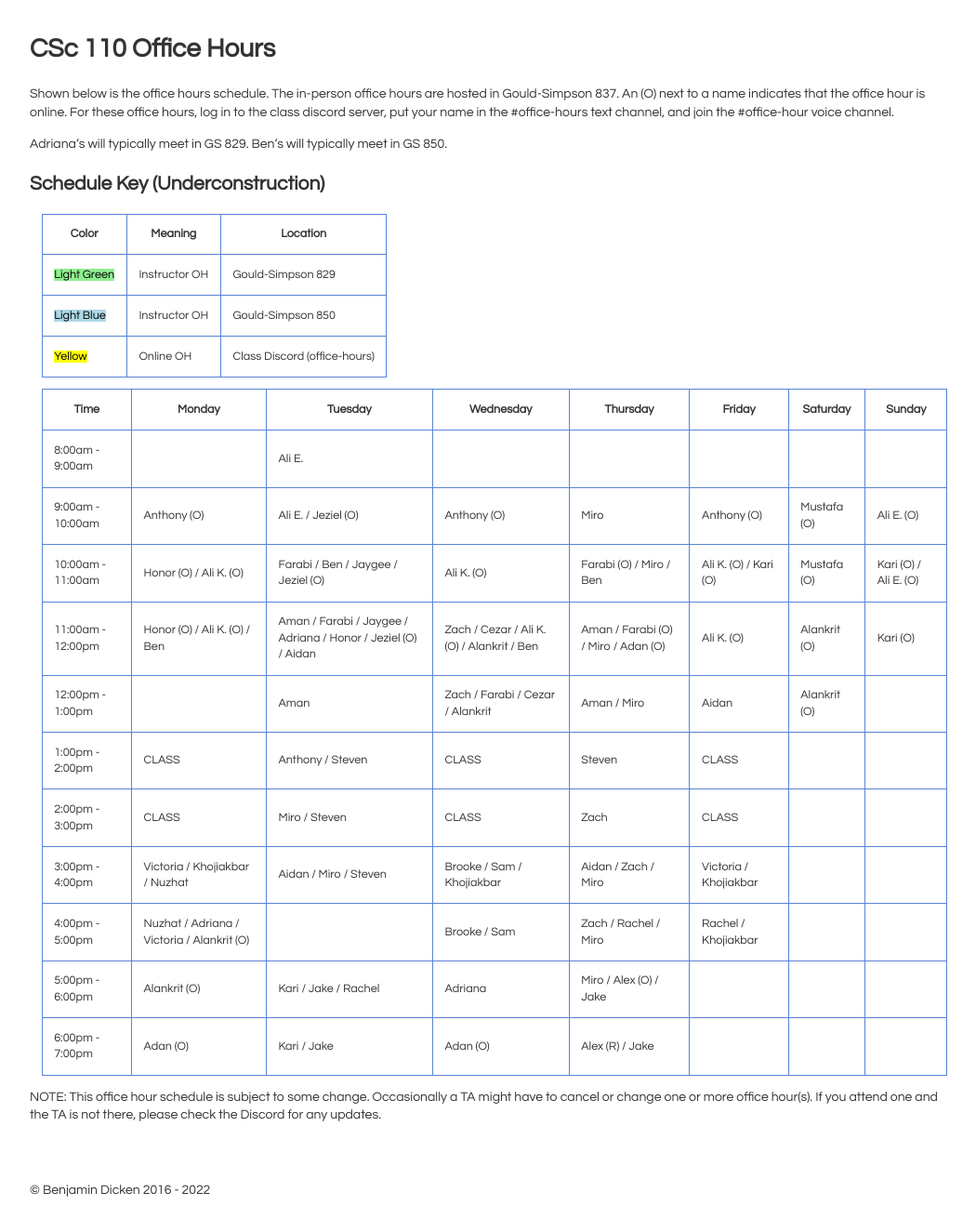
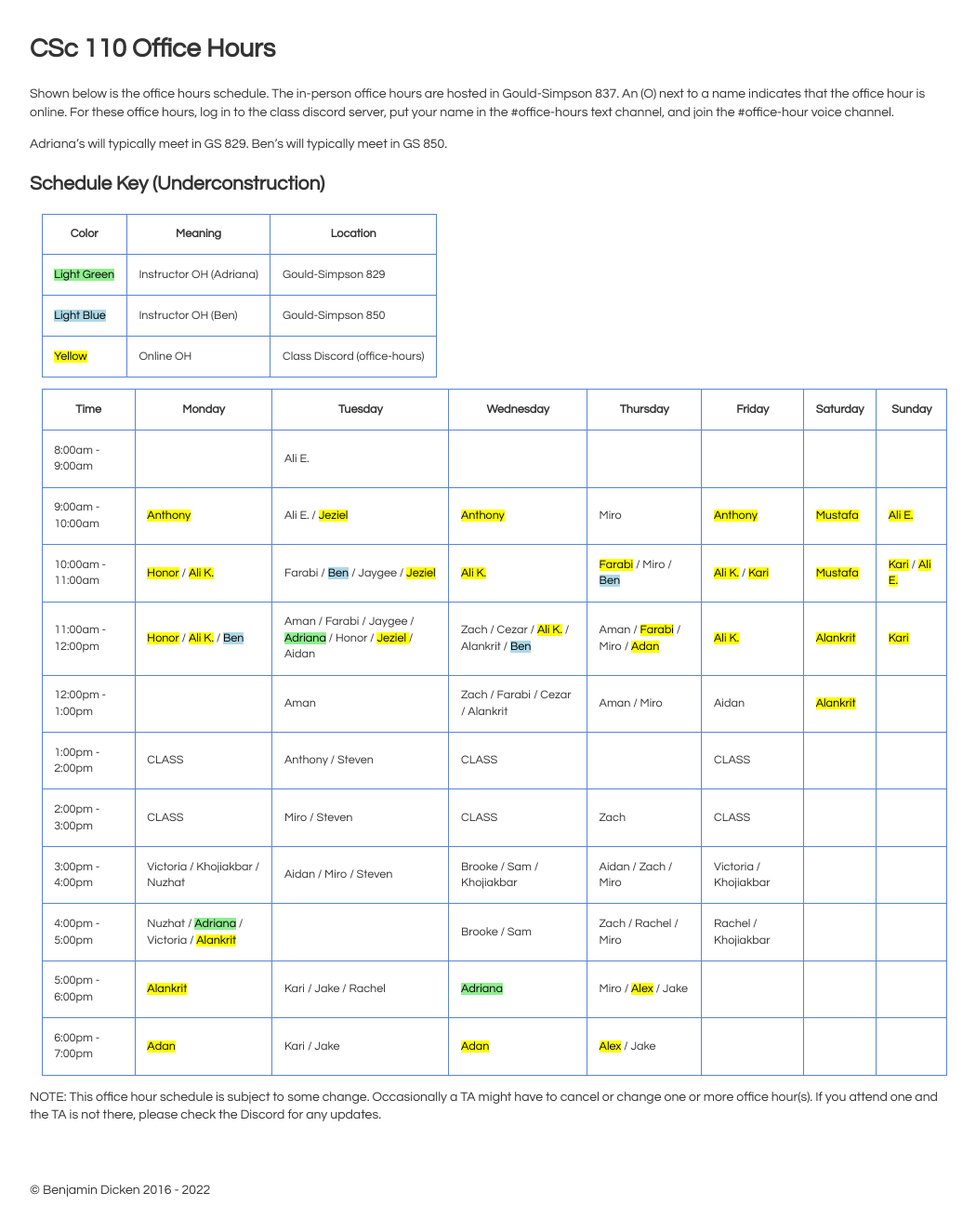
Before and after one commit to bddicken/cs110fall2022website, a Jekyll site: the page built from office_hours/index.md, in a window 1280 px wide. Shown: the whole page at 93% size, without its empty margins (108-1158 px from the left). Built offline with Jekyll 4.4.1, drawn with Linux system fonts in a browser that asks for light colours; some of the changed lines change nothing that is shown.

Commit message:
Added color

```diff
--- a/office_hours/index.md
+++ b/office_hours/index.md
@@ -29,39 +29,24 @@ Ben's will typically meet in GS 850.
 
 | Color | Meaning | Location |
 | --- | --- | --- |
-| <mark style="background-color:lightgreen">Light Green</mark> | Instructor OH | Gould-Simpson 829 |
-| <mark style="background-color:lightblue">Light Blue</mark> | Instructor OH | Gould-Simpson 850 |
+| <mark style="background-color:lightgreen">Light Green</mark> | Instructor OH (Adriana) | Gould-Simpson 829 |
+| <mark style="background-color:lightblue">Light Blue</mark> | Instructor OH (Ben) | Gould-Simpson 850 |
 | <mark>Yellow</mark> | Online OH | Class Discord (office-hours) |
 
-<!--
-<mark>Anthony</mark>
-<mark>Mustafa</mark>
-<mark>Honor</mark>
-<mark>Kari</mark>
-<mark>Ali E.</mark>
-<mark>Farabi</mark>
-<mark>Adan</mark>
-<mark>Alankriy</mark>
-<mark>Ali K.</mark>
-<mark>Jeziel</mark>
-
-<mark style="background-color:lightblue">Ben</mark>
-<mark style="background-color:lightgreen">Adriana</mark>
--->
 
 | Time | Monday | Tuesday | Wednesday | Thursday | Friday | Saturday | Sunday |
 |---|---|---|---|---|---|
 | 8:00am - 9:00am   | | Ali E. | | | | | |
-| 9:00am - 10:00am  | Anthony (O) | Ali E. / Jeziel (O) | Anthony (O) | Miro | Anthony (O) | Mustafa (O) | Ali E. (O) |
-| 10:00am - 11:00am | Honor (O) / Ali K. (O) | Farabi / Ben / Jaygee / Jeziel (O) | Ali K. (O) | Farabi (O) / Miro / Ben | Ali K. (O) / Kari (O) | Mustafa (O) | Kari (O) / Ali E. (O) |
-| 11:00am - 12:00pm | Honor (O) / Ali K. (O) / Ben | Aman / Farabi / Jaygee / Adriana / Honor / Jeziel (O) / Aidan | Zach / Cezar / Ali K. (O)  / Alankrit / Ben | Aman / Farabi (O) / Miro / Adan (O) | Ali K. (O) | Alankrit (O) | Kari (O) |
-| 12:00pm - 1:00pm  |  | Aman | Zach / Farabi / Cezar / Alankrit | Aman / Miro | Aidan | Alankrit (O) | |
-| 1:00pm - 2:00pm   | CLASS | Anthony / Steven | CLASS | Steven | CLASS | | |
+| 9:00am - 10:00am  | <mark>Anthony</mark> | Ali E. / <mark>Jeziel </mark> | <mark>Anthony</mark> | Miro | <mark>Anthony</mark> | <mark>Mustafa </mark> | <mark>Ali E.</mark> |
+| 10:00am - 11:00am | <mark>Honor</mark> / <mark>Ali K.</mark> | Farabi / <mark style="background-color:lightblue">Ben</mark> / Jaygee / <mark>Jeziel </mark> | <mark>Ali K.</mark> | <mark>Farabi</mark> / Miro / <mark style="background-color:lightblue">Ben</mark> | <mark>Ali K.</mark> / <mark>Kari</mark> | <mark>Mustafa </mark> | <mark>Kari</mark> / <mark>Ali E.</mark> |
+| 11:00am - 12:00pm | <mark>Honor</mark> / <mark>Ali K.</mark> / <mark style="background-color:lightblue">Ben</mark> | Aman / Farabi / Jaygee / <mark style="background-color:lightgreen">Adriana</mark> / Honor / <mark>Jeziel </mark> / Aidan | Zach / Cezar / <mark>Ali K.</mark>  / Alankrit / <mark style="background-color:lightblue">Ben</mark> | Aman / <mark>Farabi</mark> / Miro / <mark>Adan</mark> | <mark>Ali K.</mark> | <mark>Alankrit</mark> | <mark>Kari</mark> |
+| 12:00pm - 1:00pm  |  | Aman | Zach / Farabi / Cezar / Alankrit | Aman / Miro | Aidan | <mark>Alankrit</mark> | |
+| 1:00pm - 2:00pm   | CLASS | Anthony / Steven | CLASS | | CLASS | | |
 | 2:00pm - 3:00pm   | CLASS | Miro / Steven | CLASS | Zach | CLASS | | |
 | 3:00pm - 4:00pm   | Victoria / Khojiakbar  / Nuzhat | Aidan / Miro / Steven | Brooke /  Sam / Khojiakbar | Aidan / Zach / Miro | Victoria / Khojiakbar  | | |
-| 4:00pm - 5:00pm   | Nuzhat / Adriana / Victoria / Alankrit (O) | | Brooke / Sam | Zach / Rachel / Miro | Rachel / Khojiakbar  | | |
-| 5:00pm - 6:00pm   |  Alankrit (O) | Kari / Jake / Rachel | Adriana | Miro / Alex (O) / Jake | | | |
-| 6:00pm - 7:00pm   | Adan (O) | Kari / Jake | Adan (O) | Alex (R) / Jake | | | |
+| 4:00pm - 5:00pm   | Nuzhat / <mark style="background-color:lightgreen">Adriana</mark> / Victoria / <mark>Alankrit</mark> | | Brooke / Sam | Zach / Rachel / Miro | Rachel / Khojiakbar  | | |
+| 5:00pm - 6:00pm   |  <mark>Alankrit</mark> | Kari / Jake / Rachel | <mark style="background-color:lightgreen">Adriana</mark> | Miro / <mark>Alex</mark> / Jake | | | |
+| 6:00pm - 7:00pm   | <mark>Adan</mark> | Kari / Jake | <mark>Adan</mark> | <mark>Alex</mark> / Jake | | | |
 
 NOTE: This office hour schedule is subject to some change.
 Occasionally a TA might have to cancel or change one or more office hour(s).
```
